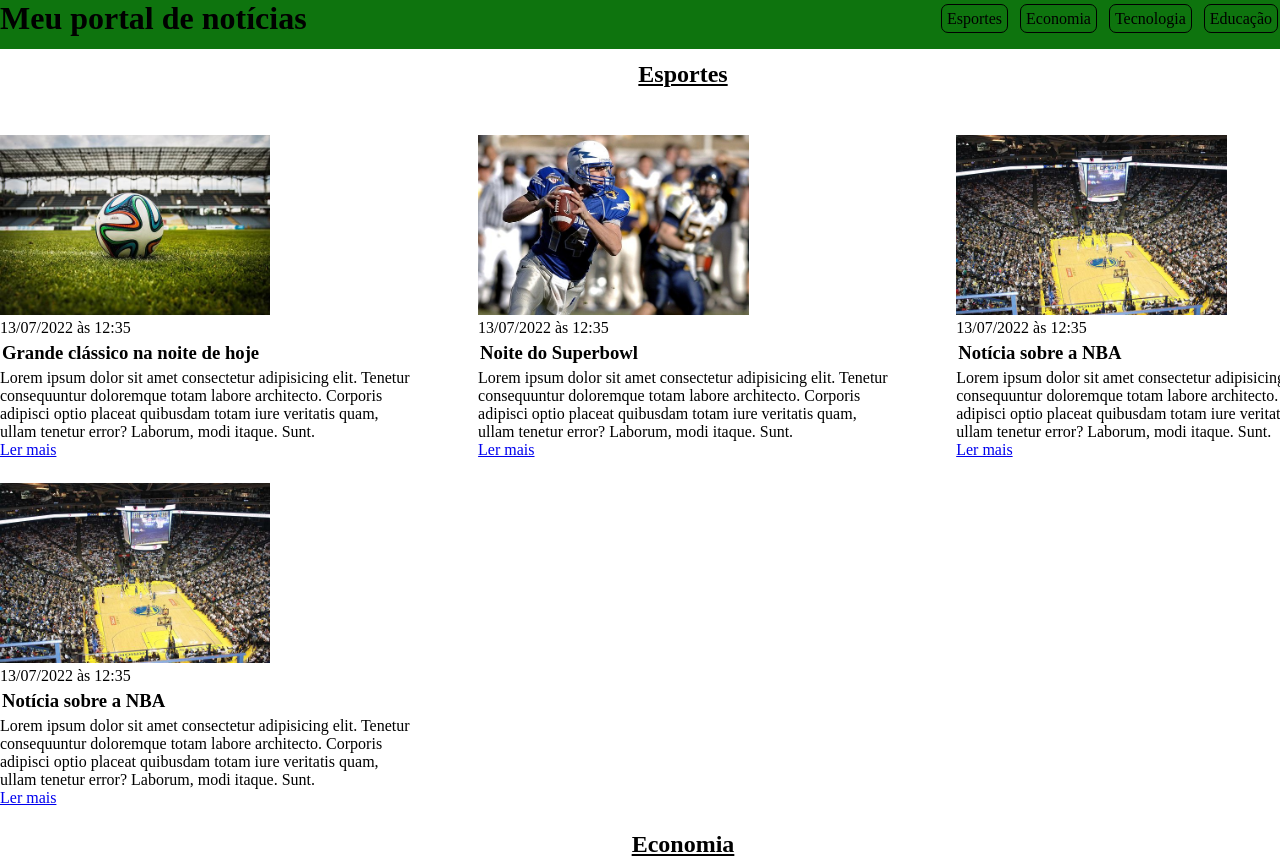
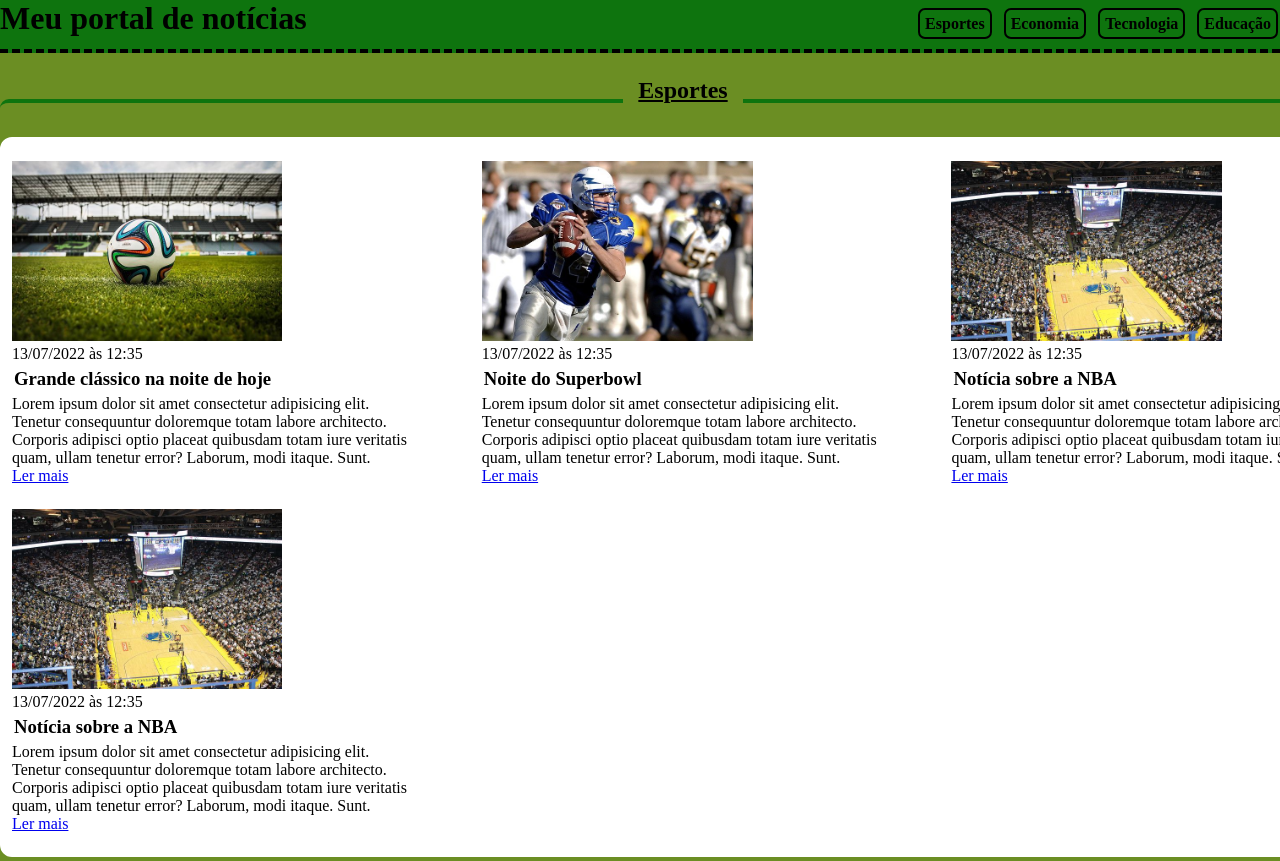
Before and after one commit to Fernandesu/exercicio_css, a plain HTML site: page index.html in a window 1280 px wide. Shown: the top 861 px of the page. Drawn offline with Linux system fonts and the light colour scheme.

Commit message:
chore: adição de fieldset e legend, bem como a adição de estilização a esses dois elementos

```diff
--- a/index.html
+++ b/index.html
@@ -31,7 +31,10 @@
     </header>
     <section id="sports">
         <div class="container">
-            <h2>Esportes</h2>
+
+            <fieldset>
+                <legend><h2>Esportes</h2></legend>
+
             <div class="articles">
                 <article>
                     <img src="./imagens/futebol.jpg" alt="Bola de futebol no gramado" />
@@ -79,10 +82,13 @@
                 </article>
             </section>
             </div>
+            </fieldset>
         </div>
+
         <div class="container">
             <section id="economy">
-                <h2>Economia</h2>
+                <fieldset>
+                    <legend><h2>Economia</h2></legend>
                 <div class="articles">
                     <article>
                         <img src="./imagens/dolares.jpg" alt="Muitos dólares" />
@@ -119,11 +125,13 @@
                     </article>
                 </section>
                 </div>
+            </fieldset>
 
         </div>
         <div class="container">
             <section id="tecnology">
-                <h2>Tecnologia</h2>
+                <fieldset>
+                <legend><h2>Tecnologia</h2></legend>
                 <div class="articles">
                     <article>
                         <img src="https://enzyme.biz/hubfs/nuevas%20tecnologias%20del%20futuro.jpg" alt="duas pessoas usando óculos de realidade virtual e visualizando uma projeção de uma cidade">
@@ -152,10 +160,12 @@
                     </article>
                 </div>
             </section>
+            </fieldset>
         </div>
         <div class="container">
             <section id="education">
-                <h2>Educação</h2>
+                <fieldset>
+                <legend><h2>Educação</h2></legend>
                 <div class="articles">
                     <article>
                         <img src="./imagens/ifmg.jpeg" alt="multidão de pessoas indo fazer o vestibular do IFMG no IFMG">
@@ -184,9 +194,10 @@
                     </article>
                 </div>
             </section>
+            </fieldset>
         </div>
         <footer>
-            &copy; - Todos os direitos reservados.
+        <b>&copy;</b><p> - Todos os direitos reservados.</p>
         </footer>
 </body>
 </html>
--- a/main.css
+++ b/main.css
@@ -10,13 +10,14 @@ header li {
 
 body > header{
     background-color:rgb(14, 116, 14) ;
+    border-bottom: 4px dashed black;
 
 }
 
 header .topo{
 
     display: flex;
-    align-items: center;
+    align-items: first baseline;
     justify-content: space-between;
 
     padding-bottom: 12px;
@@ -32,10 +33,11 @@ header .topo{
     margin-right: 8px;
     text-decoration: none;
     color:black;
-    border: 1px solid black;
+    border: 2px solid black;
     border-radius: 7px;
     padding: 5px;
     vertical-align: center;
+    font-weight:650;
 }
 
 .container {
@@ -63,8 +65,8 @@ h2, .articles article{
 
 h2{
     text-align: center;
-    margin-top: 55px;
-    margin-bottom: 35px;
+    margin-top: 75px;
+    margin-bottom: 33px;
     text-decoration:underline;
 }
 
@@ -80,4 +82,49 @@ footer{
     background-color:rgb(14, 116, 14) ;
     margin-top:33px;
     padding: 22px;
+    border-top: 4px dashed black;
 }
+
+p:last-child{
+    display:inline;
+    font-weight: 450;
+}
+
+body{
+    background-color:#6B8E23 ;
+}
+
+body > header li a:hover {
+    background-color:rgb(15, 144, 15)
+}
+
+.container .articles {
+    background-color: white;
+    border: 12px white solid;
+    border-radius: 12px;
+}
+
+legend{
+    width: 120px;
+    margin: 0 auto;
+    font-size:medium;
+    text-align:center;
+}
+
+fieldset{
+    border:4px solid rgb(14,116,14);
+    border-right:none;
+    border-left: none;
+    border-bottom: none;
+    border-radius: 9px;
+    margin-top: 75px;
+}
+
+#sports fieldset{
+    margin-top: 12px;
+}
+
+
+#education .articles {
+    margin-bottom : 90px;
+}
```
